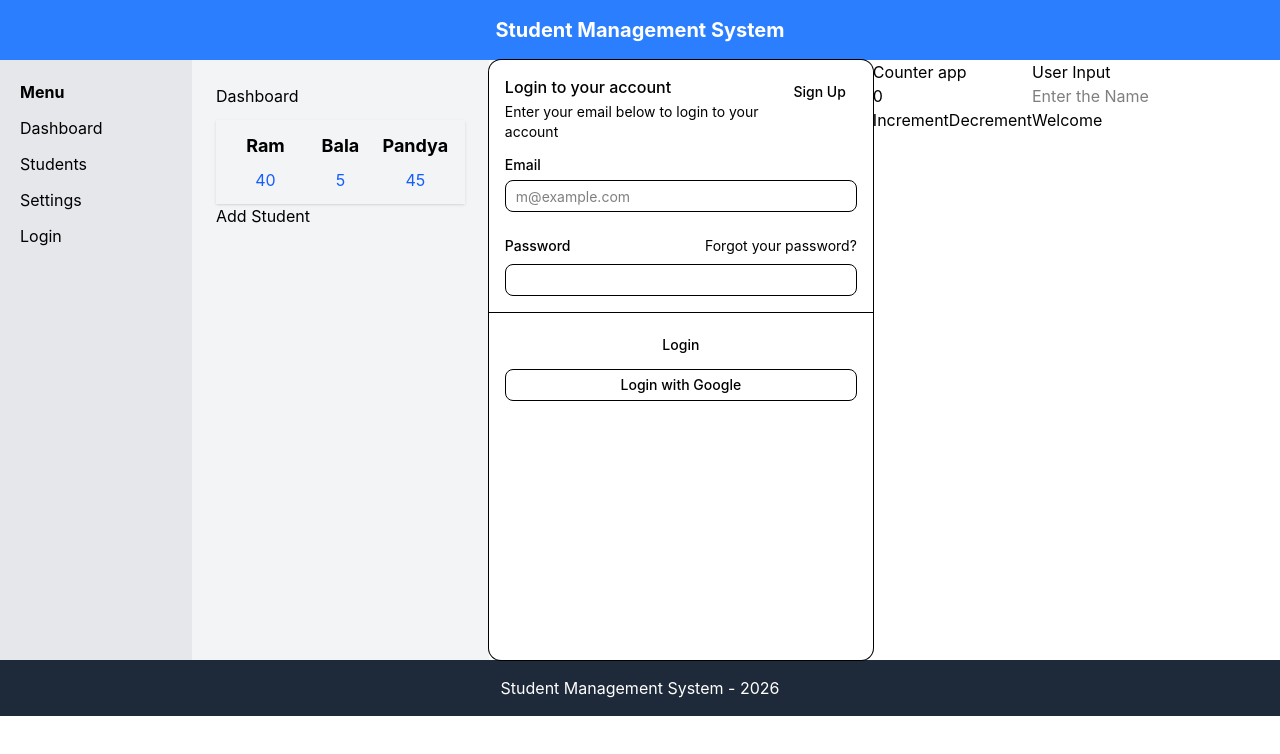
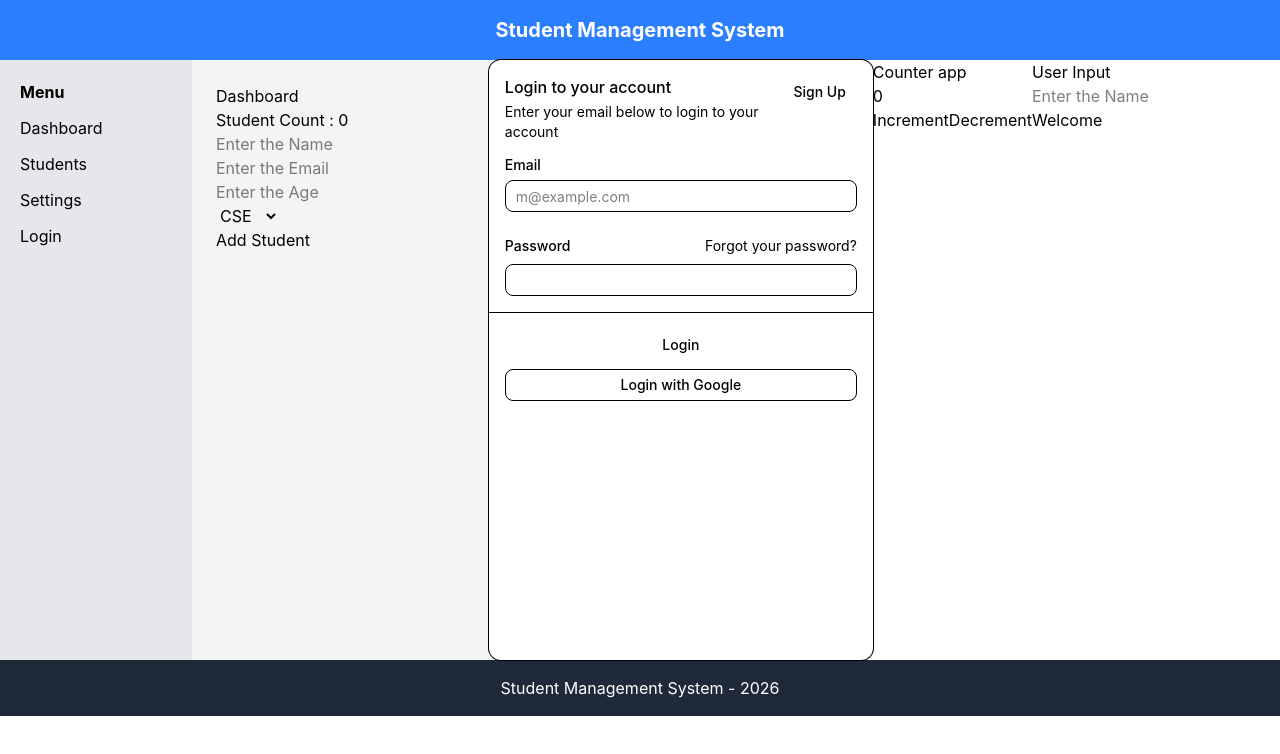
Before and after one commit to JaiHarsan/MERN-stack-training, a React (Vite) app in the folder client/: page / in a window 1280 px wide. Shown: the top 754 px of the page. Built offline with nearby package versions, Linux system fonts and the light colour scheme.

Commit message:
updated version

```diff
--- a/client/package.json
+++ b/client/package.json
@@ -13,12 +13,14 @@
     "@base-ui/react": "^1.9.0",
     "@hookform/resolvers": "^7.0.9",
     "@tailwindcss/vite": "^4.3.5",
+    "axios": "^1.21.1",
     "class-variance-authority": "^0.7.1",
     "clsx": "^2.1.1",
     "cn": "^0.5.2",
     "react": "^19.3.1",
     "react-dom": "^19.3.1",
     "react-hook-form": "^7.92.0",
+    "react-router-dom": "^7.18.7",
     "tailwind-merge": "^3.7.1",
     "tailwindcss": "^4.3.5",
     "zod": "^4.6.7"
--- /dev/null
+++ b/client/src/component/StudentDetails.jsx
@@ -0,0 +1,14 @@
+import React from 'react'
+
+const StudentDetails = ({name,email,age,course}) => {
+  return (
+    <div className="font-bond p-3">
+        <h3 >"name" : {name}</h3>
+        <p>"email" : {email}</p>
+        <p>"age" : {age}</p>
+        <p>"course" : {course}</p>
+    </div>
+  )
+}
+
+export default StudentDetails
--- /dev/null
+++ b/client/src/component/StudentForm.jsx
@@ -0,0 +1,44 @@
+import { useForm } from "react-hook-form"
+import React from 'react'
+import { zodResolver } from "@hookform/resolvers/zod"
+import studentSchema from "@/lib/studentSchema"
+
+const StudentForm = ({addOn}) => {
+    const {
+    register,
+    reset,
+    handleSubmit,
+    formState: { errors },
+    } = useForm({resolver:zodResolver(studentSchema)})
+
+    const submit = (data)=>{
+        addOn(data)
+        reset()
+    }
+    return (
+        <div>
+            <form onSubmit={handleSubmit(submit)}>
+                <input {...register("name")} placeholder="Enter the Name"/>
+                <p>{errors.name?.message}</p>
+
+                <input {...register("email")} placeholder="Enter the Email"/>
+                <p>{errors.email?.message}</p>
+
+                <input {...register("age")} placeholder="Enter the Age"/>
+                <p>{errors.age?.message}</p>
+
+                <select {...register("course")}>
+                    <option>CSE</option>
+                    <option>IT</option>
+                    <option>CSBS</option>
+                    <option>ECE</option>
+                </select>
+                <p>{errors.course?.message}</p>
+
+                <button type="submit">Add Student</button>
+            </form>
+        </div>
+    )
+}
+
+export default StudentForm
--- a/client/src/lib/studentSchema.js
+++ b/client/src/lib/studentSchema.js
@@ -3,12 +3,18 @@ import {z} from "zod"
 const clean = (text)=>text.replace(/[<>]/g,"");
 
 const studentSchema = z.object({
-    Name : z.string().min(3,"Must be three characters or more").max(20,"Maximum 20 character").trim()
-    .regex(/^@#$%&*()/,"Invalid Name")
+    name : z.coerce.string().min(3,"Must be three characters or more")
+    .max(20,"Maximum 20 character").trim()
+    .regex(/^[A-Za-z .]+$/,"Invalid Name")
     .transform(clean),
 
-    Email : z.toLowerCase.email("Enter valid Email").trim().string().transform(clean),
+    email : z.string().transform(clean),
 
-    Age : z.number().min(18,"Age is not eligible").max(75,"Age is not eligible")
+    age : z.coerce.number({message : "Age must be Number"}).int("Age must be a number")
+    .min(18,"Age is not eligible").max(75,"Age is not eligible"),
+
+    course : z.enum(["CSE","CSBS","ECE","IT"],{message : "Select a Course"})
 
 })
+
+export default studentSchema
--- a/client/src/pages/DashBoard.jsx
+++ b/client/src/pages/DashBoard.jsx
@@ -1,13 +1,36 @@
 import StudentCard from "../component/StudentCard"
 // import React from 'react'
+import studentSchema from "@/lib/studentSchema"
+import StudentDetails from "@/component/StudentDetails"
+import StudentForm from "@/component/StudentForm"
+import { useState , useEffect } from "react"
 
 function DashBoard() {
+  const[students,setStudents] = useState([])
+
+  useEffect(()=>{
+    document.title = "Student Count"+students.length
+  },[students])
+
+  const addStudent=(student)=>{
+    setStudents([...students,student])
+  }
+
   return (
     <div className="flex-1 bg-gray-100 p-6">
-        <h2 className="nb-5 text-2x1 font bold">
+        <h1 className="nb-5 text-2x1 font bold">
             Dashboard
-        </h2>
-        <div className="grid grid-cols-3 shadow mt-3 p-3">
+        </h1>
+        <p>Student Count : {students.length}</p>
+        <StudentForm addOn={addStudent}/>
+        <div>
+          {/* Displaying the data */}
+          {students.map((s,index)=>(
+              <StudentDetails key = {index} {...s}/>
+          ))
+        }
+        </div>
+        {/* <div className="grid grid-cols-3 shadow mt-3 p-3">
             <StudentCard
             name = "Ram"
             roll = "40"
@@ -21,7 +44,18 @@ function DashBoard() {
             roll = "45"
             />
         </div>
-        <button>Add Student</button>
+        <button>Add Student</button> */}
+
+        {/* <div className="grid grid-cols-3 shadow mt-3 p-3">
+          <StudentDetails
+          name = "Ram"
+          email = "ram@gmail.com"
+          Age = "18"
+          course = "CSE"
+          />
+
+
+        </div> */}
 
     </div>
   )
```
Also changed, not shown: 1 other file (tests, documents, lock files or other folders).
